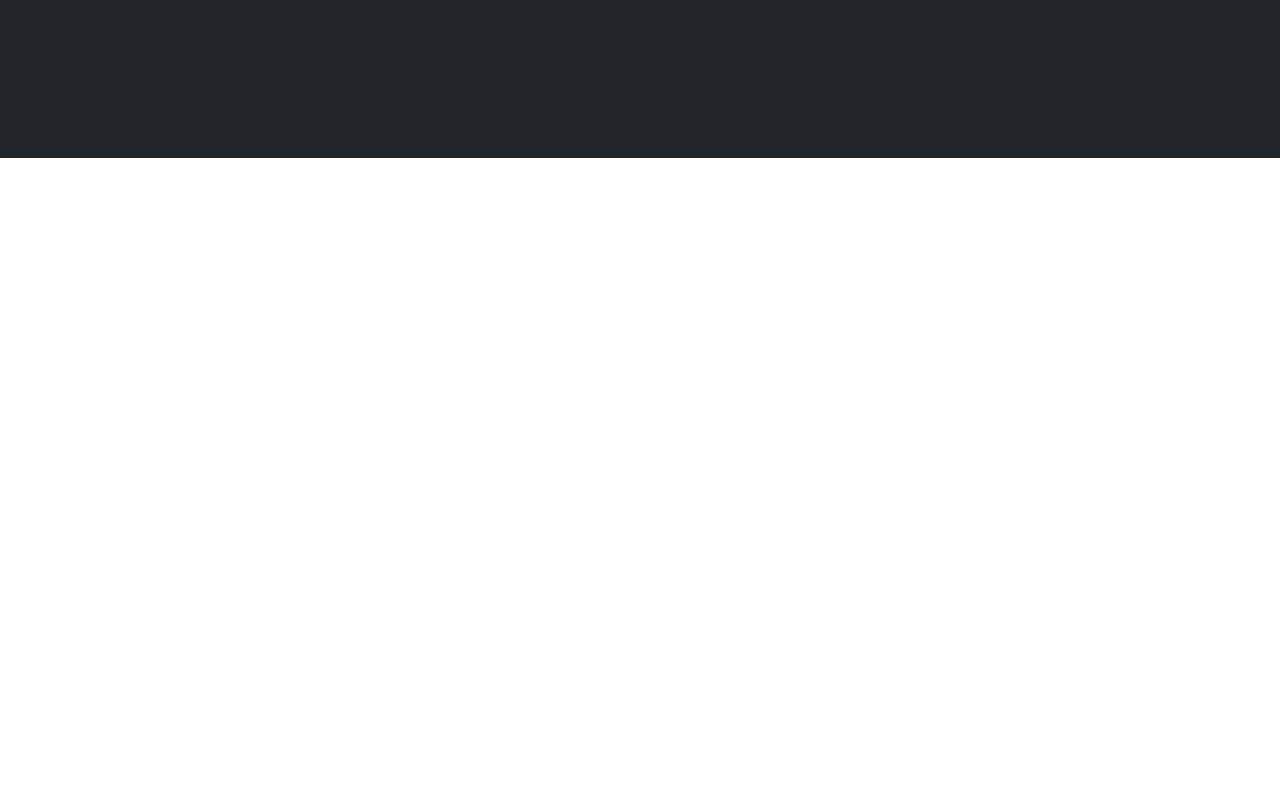
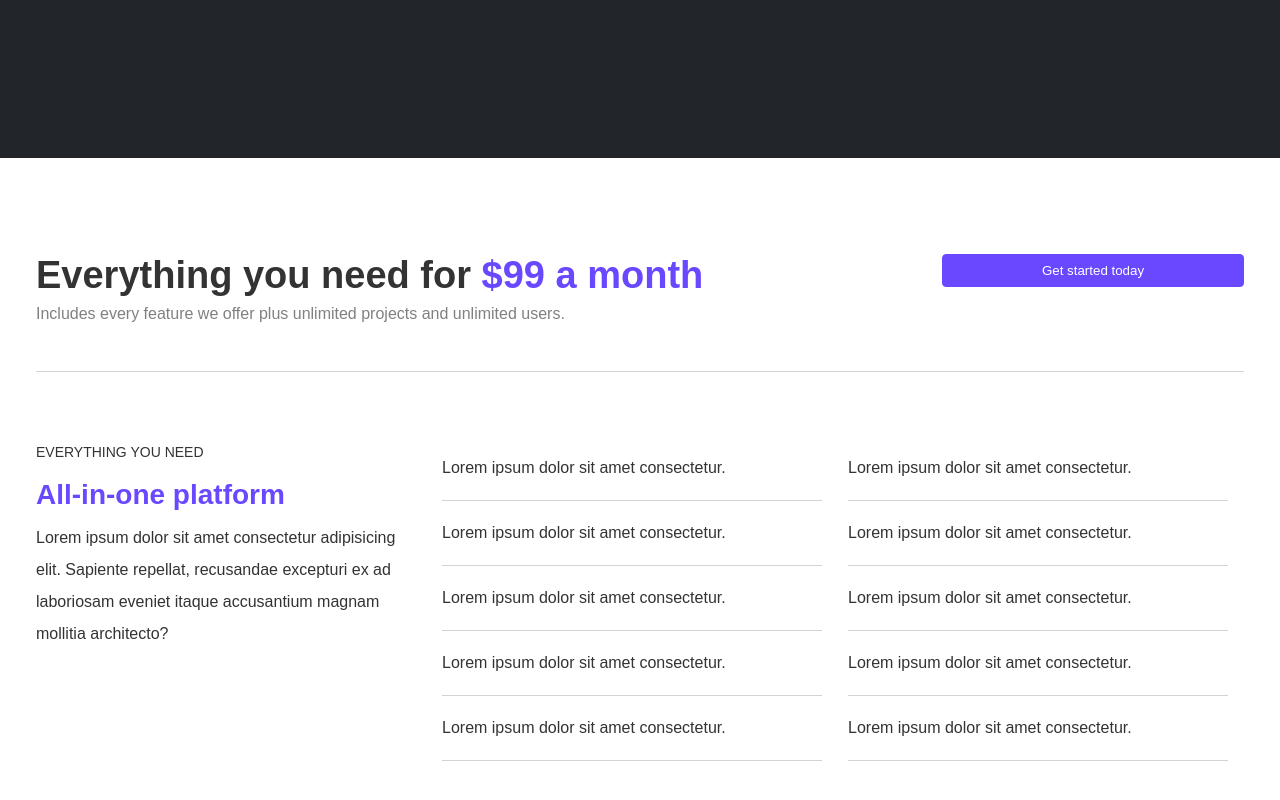
Before and after one commit to vltinica/react-router-dom, a React (Create React App) app: page / in a window 1280 px wide. Shown: the part 726-1526 px from the top of the page. Before the commit the page ends 884 px from the top, so only its background shows below. Built offline with nearby package versions, Linux system fonts and the light colour scheme.

Commit message:
add component Pricing

```diff
--- a/src/components/HeroStyles.css
+++ b/src/components/HeroStyles.css
@@ -104,13 +104,6 @@
   border-radius: 4px;
 }
 
-form button {
-  padding: 0.6rem 0.4rem;
-  border: 1px solid var(--lightgrey);
-  border-radius: 4px;
-  background-color: #f8f8f8;
-}
-
 .hero .form-footer {
   border-top: 1px solid var(--lightgrey);
   background-color: #f8f8f8;
--- a/src/components/Home.js
+++ b/src/components/Home.js
@@ -2,12 +2,14 @@
 import "./HomeStyles.css"
 import Navbar from './Navbar'
 import Hero from './Hero'
+import Pricing from './Pricing'
 
 const Home = () => {
   return (
     <div>
       <Navbar/>
       <Hero/>
+      <Pricing/>
     </div>
   )
 }
--- /dev/null
+++ b/src/components/Pricing.js
@@ -0,0 +1,67 @@
+import React from 'react'
+import "./PricingStyles.css"
+
+const Pricing = () => {
+  return (
+    <div className='pricing'>
+      <div className="container">
+        <div className="top-content">
+          <div>
+            <h2>Everything you need for <span>$99 a month</span></h2>
+            <p>Includes every feature we offer plus unlimited projects and unlimited users.</p>
+          </div>
+          <div className="btn-div">
+            <button>Get started today</button>
+          </div>
+        </div>
+        <div className="bottom-content">
+          <div className="card">
+            <p><span>Everything you need</span></p>
+            <h3>All-in-one platform</h3>
+            <p>
+              Lorem ipsum dolor sit amet consectetur adipisicing elit.
+              Sapiente repellat, recusandae excepturi ex ad laboriosam
+              eveniet itaque accusantium magnam mollitia architecto?
+            </p>
+          </div>
+          <div className="card">
+            <div>
+              <p>Lorem ipsum dolor sit amet consectetur.</p>
+              </div>
+              <div>
+              <p>Lorem ipsum dolor sit amet consectetur.</p>
+              </div>
+              <div>
+              <p>Lorem ipsum dolor sit amet consectetur.</p>
+              </div>
+              <div>
+              <p>Lorem ipsum dolor sit amet consectetur.</p>
+              </div>
+              <div>
+              <p>Lorem ipsum dolor sit amet consectetur.</p>
+              </div>
+          </div>
+          <div className="card">
+            <div>
+              <p>Lorem ipsum dolor sit amet consectetur.</p>
+              </div>
+              <div>
+              <p>Lorem ipsum dolor sit amet consectetur.</p>
+              </div>
+              <div>
+              <p>Lorem ipsum dolor sit amet consectetur.</p>
+              </div>
+              <div>
+              <p>Lorem ipsum dolor sit amet consectetur.</p>
+              </div>
+              <div>
+              <p>Lorem ipsum dolor sit amet consectetur.</p>
+              </div>
+          </div>
+        </div>
+      </div>
+    </div>
+  )
+}
+
+export default Pricing
--- /dev/null
+++ b/src/components/PricingStyles.css
@@ -0,0 +1,85 @@
+.pricing {
+  width: 100%;
+  margin-top: 5rem;
+}
+
+.pricing .container {
+  max-width: 1240px;
+  padding: 1rem;
+  margin: auto;
+  overflow: hidden;
+}
+
+.pricing .top-content {
+  display: grid;
+  grid-template-columns: 3fr 1fr;
+  border-bottom: 1px solid var(--lightgrey);
+  padding-bottom: 3rem;
+}
+
+.pricing .top-content h2 {
+  font-size: 38px;
+  padding-bottom: 0.5rem;
+}
+
+.pricing .top-content span {
+  color: var(--primary);
+}
+
+.pricing .top-content p {
+  color: var(--grey);
+}
+
+
+.pricing .bottom-content {
+  display: grid;
+  grid-template-columns: repeat(3, 1fr);
+  grid-gap: 10px;
+  margin: 3rem auto;
+}
+
+.pricing .bottom-content h3 {
+  color: var(--primary);
+  font-size: 28px;
+  margin: 0.7rem 0;
+}
+
+.pricing .card span {
+  text-transform: uppercase;
+  font-weight: 500;
+  font-size: 14px;
+}
+
+.pricing .bottom-content p {
+  line-height: 2rem;
+}
+
+.pricing .card {
+  display: flex;
+  flex-direction: column;
+  padding: 1rem 1rem 1rem 0;
+}
+
+.pricing .card div {
+  display: flex;
+  border-bottom: 1px solid var(--lightgrey);
+  padding: 1rem 0;
+}
+
+.pricing .card .no-border {
+  border: none;
+}
+
+@media screen and (max-width:960px) {
+  .pricing .top-content {
+    grid-template-columns: 1fr;
+  }
+
+  .pricing .container .bottom-content {
+    display: none;
+  }
+
+  .pricing .top-content h2 {
+    font-size: 32px;
+  }
+}
--- a/src/index.css
+++ b/src/index.css
@@ -38,9 +38,9 @@
     monospace;
 }
 
-.button {
+button {
   width: 100%;
-  padding: 8px 0;
+  padding: 8px 5px;
   border-radius: 4px;
   border: 1px solid var(--primary);
   background-color: var(--primary);
@@ -48,7 +48,7 @@
   cursor: pointer;
 }
 
-.button:hover {
+button:hover {
   border: 1px solid var(--secondary);
   background-color: var(--secondary);
 }
```
